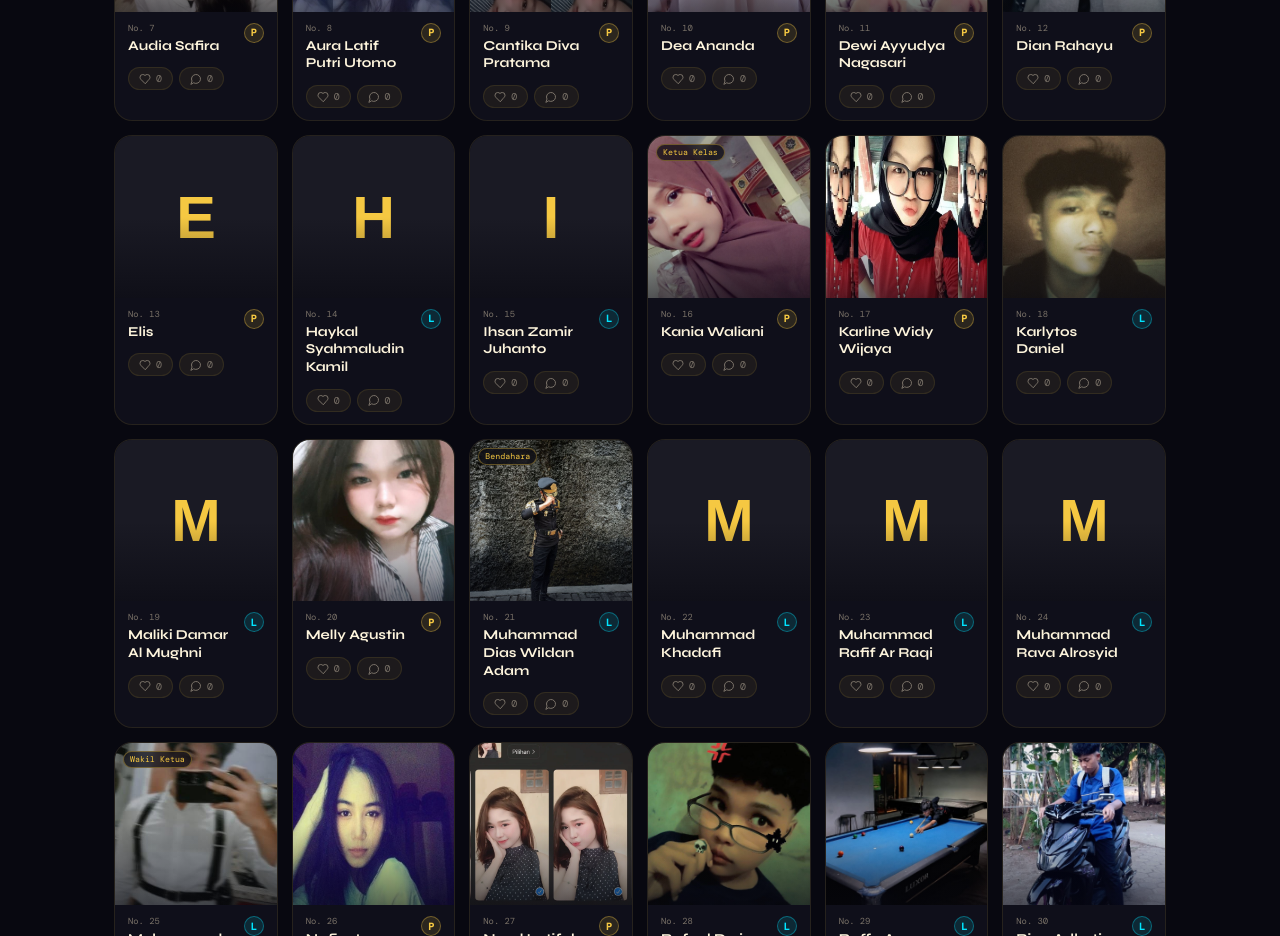
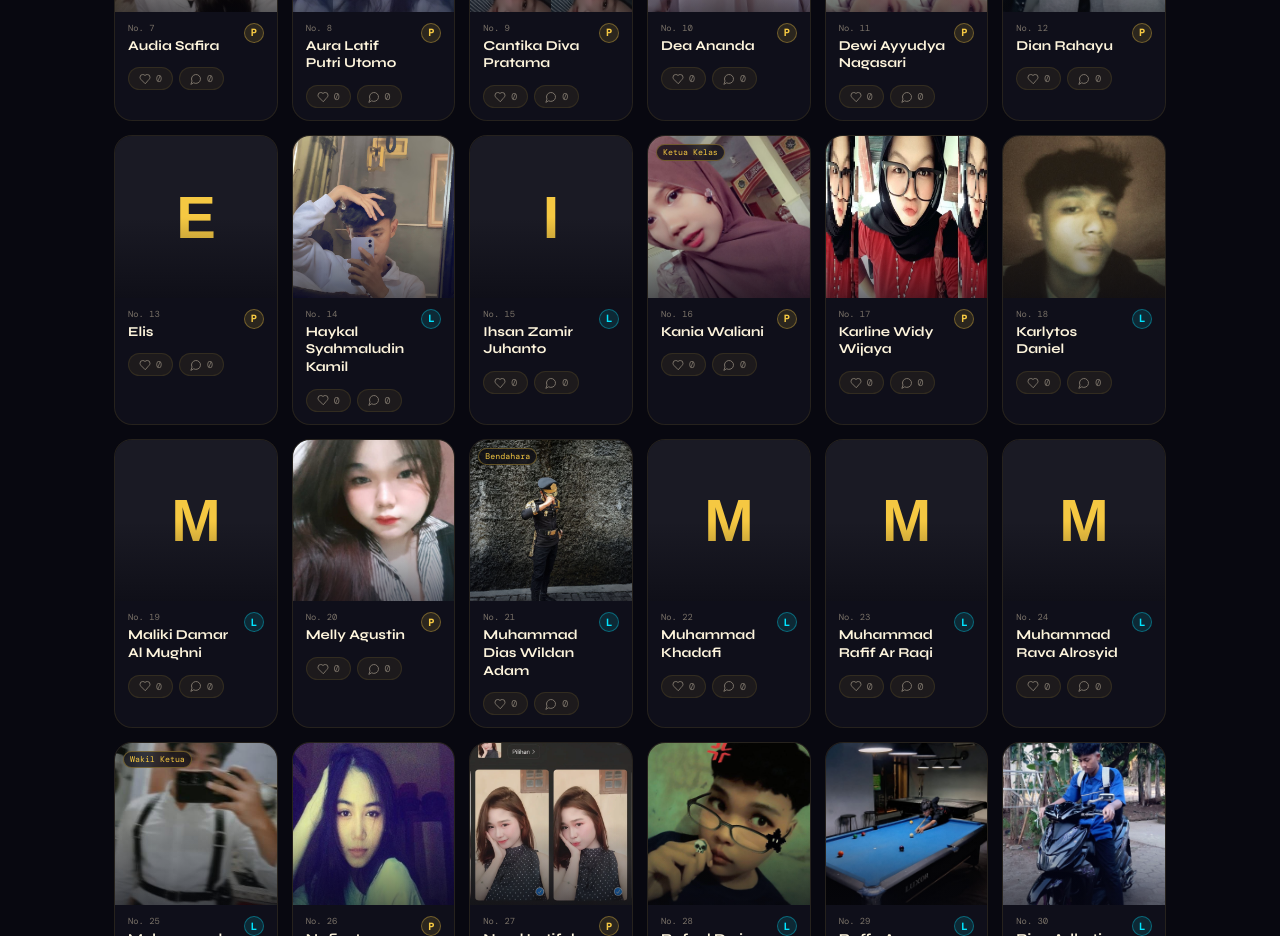
Before and after one commit to danzprstt/xi-tkj-5, a React (Vite) app: page / in a window 1280 px wide. Shown: the part 3460-4396 px from the top of the page. Built offline with nearby package versions, Linux system fonts and the light colour scheme; no server answers; the database is empty.

Commit message:
Update path foto siswa no.14

```diff
--- a/src/data/siswa.js
+++ b/src/data/siswa.js
@@ -12,7 +12,7 @@ export const SISWA = [
   {no:11, nama:"Dewi Ayyudya Nagasari", lp:"P", photo:"/siswa_i/dewi.jpg"},
   {no:12, nama:"Dian Rahayu", lp:"P", photo:"/siswa_i/dian.jpg"},
   {no:13, nama:"Elis", lp:"P", photo:""},
-  {no:14, nama:"Haykal Syahmaludin Kamil", lp:"L", photo:""},
+  {no:14, nama:"Haykal Syahmaludin Kamil", lp:"L", photo:"/siswa_i/s14.jpg"},
   {no:15, nama:"Ihsan Zamir Juhanto", lp:"L", photo:""},
   {no:16, nama:"Kania Waliani", lp:"P", photo:"/siswa_i/kania.jpg"},
   {no:17, nama:"Karline Widy Wijaya", lp:"P", photo:"/siswa_i/karlin.jpg"},
```
